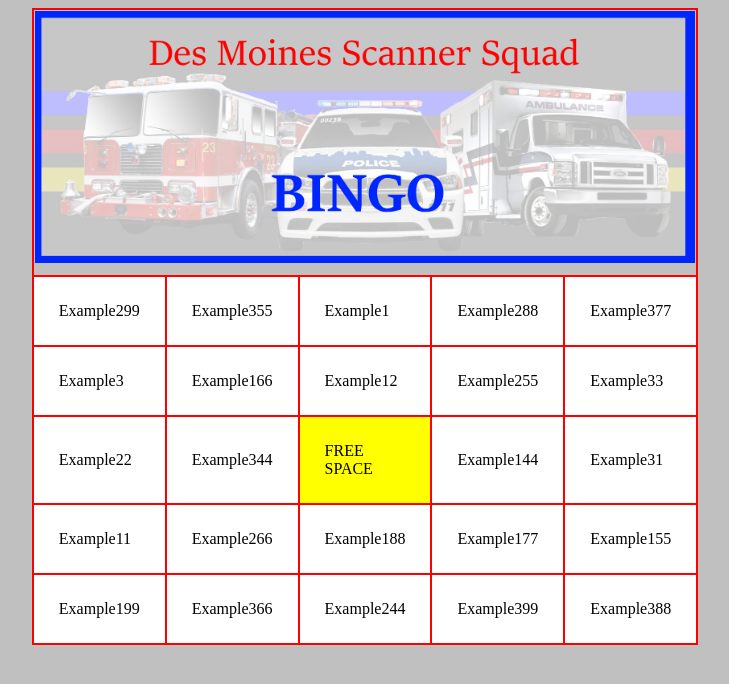
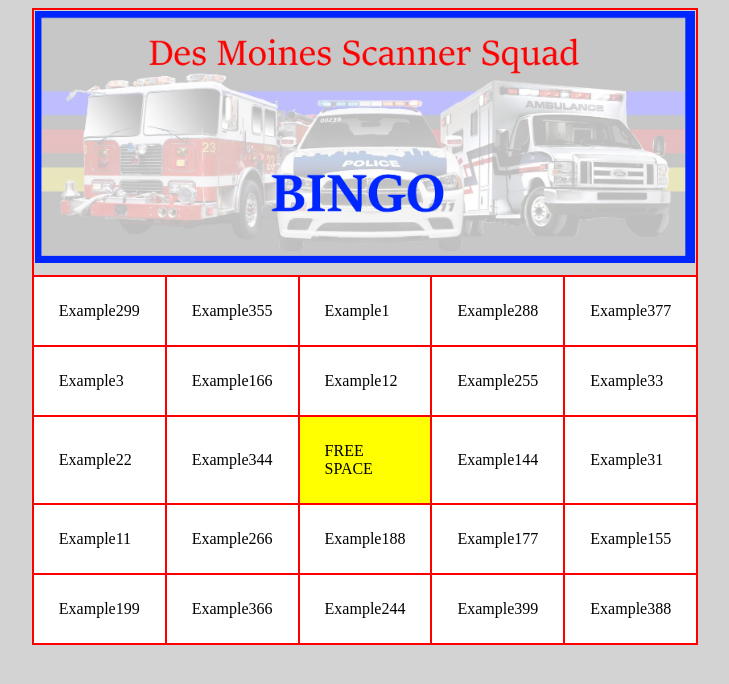
Before and after one commit to DMScannerSquad/BINGO, a plain HTML site: page index.html in a window 1280 px wide. Shown: the whole page, without its empty margins (275-1004 px from the left). Drawn offline with Linux system fonts and the light colour scheme.

Commit message:
Update style.css
change bg to lightgray

```diff
--- a/style.css
+++ b/style.css
@@ -1,5 +1,5 @@
 body {
-background-color: silver;
+background-color: lightgray;
 }
 td {
 padding: 25px;
```
